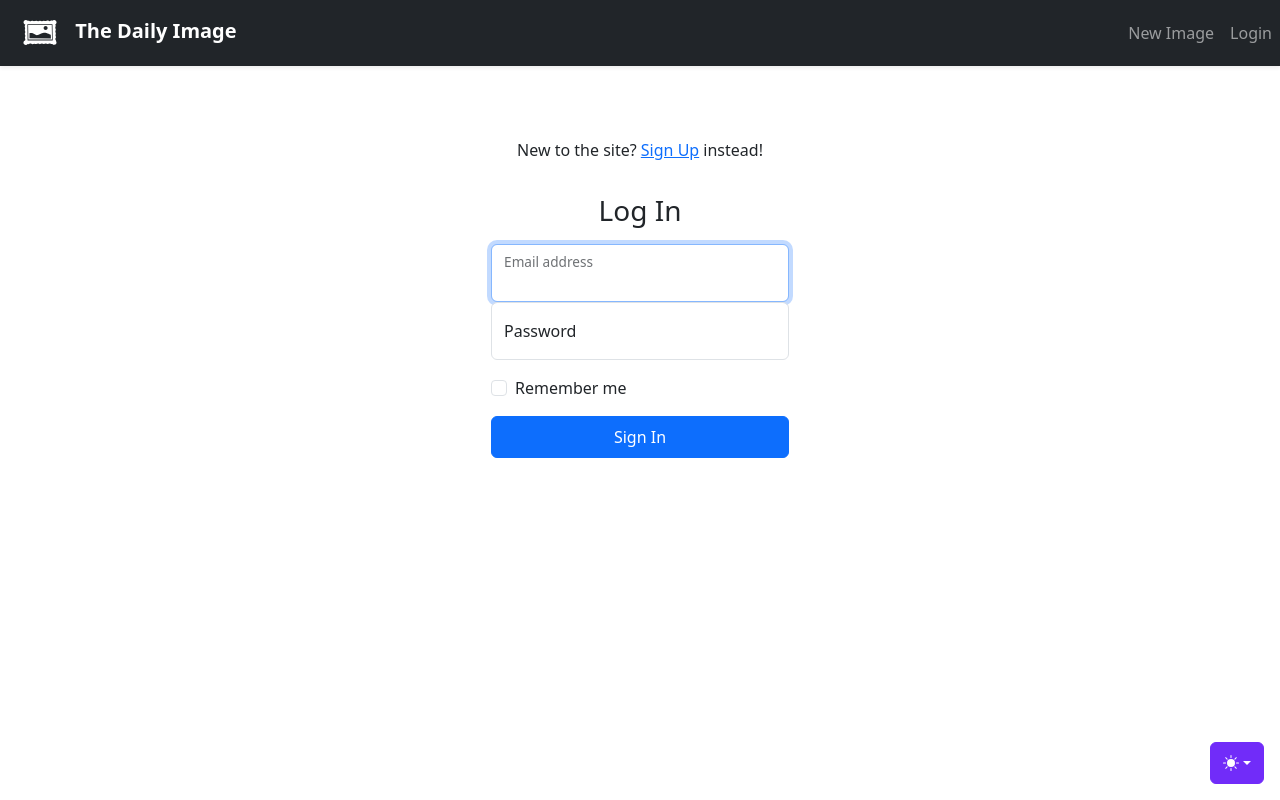
After one commit to gypsytearss/the-daily-image, a Flask app: page /login in a window 1280 px wide. The commit adds this page. Run offline with Flask 3, Linux system fonts and the light colour scheme.

Commit message:
wip on database + auth

```diff
--- /dev/null
+++ b/app/main.py
@@ -0,0 +1,12 @@
+from flask import Blueprint, render_template
+from . import db
+
+main = Blueprint("main", __name__)
+
+@main.route("/")
+def index():
+    return render_template("index.html")
+
+@main.route("/profile")
+def profile():
+    return render_template("profile.html")
--- /dev/null
+++ b/app/user.py
@@ -0,0 +1,58 @@
+from flask import Blueprint, flash, redirect, render_template, request, url_for
+from werkzeug.security import generate_password_hash, check_password_hash
+
+from .models import User
+from . import db
+
+user = Blueprint('user', __name__)
+
+@user.route('/login')
+def login():
+    return render_template("login.html")
+
+@user.route('/login', methods=['POST'])
+def login_post():
+    email = request.form.get('email')
+    password = request.form.get('password')
+    remember = True if request.form.get('remember') else False
+
+    user = User.query.filter_by(email=email).first()
+
+    # check if the user actually exists
+    # take the user-supplied password, hash it, and compare it to the hashed password in the database
+    if not user or not check_password_hash(user.password, password):
+        flash('Please check your login details and try again.')
+        return redirect(url_for('user.login')) # if the user doesn't exist or password is wrong, reload the page
+
+    # if the above check passes, then we know the user has the right credentials
+    return redirect(url_for('main.profile'))
+
+@user.route('/signup')
+def signup():
+    return render_template("signup.html")
+
+@user.route('/signup', methods=["POST"])
+def signup_post():
+    # code to validate and add user to database goes here
+    email = request.form.get('inputEmail')
+    name = request.form.get('inputName')
+    password = request.form.get('inputPassword')
+
+    user = User.query.filter_by(email=email).first() # if this returns a user, then the email already exists in database
+
+    if user: # if a user is found, we want to redirect back to signup page so user can try again
+        flash('Email address already exists')
+        return redirect(url_for('auth.signup'))
+
+    # create a new user with the form data. Hash the password so the plaintext version isn't saved.
+    new_user = User(email=email, name=name, password=generate_password_hash(password, method='sha256'))
+
+    # add the new user to the database
+    db.session.add(new_user)
+    db.session.commit()
+
+    return redirect(url_for('user.login'))
+
+@user.route('/logout')
+def logout():
+    return render_template("logout.html")
--- a/templates/base.html
+++ b/templates/base.html
@@ -62,6 +62,16 @@
         -webkit-overflow-scrolling: touch;
       }
 
+      .navbar-collapse {
+        text-align: end;
+      }
+
+      ul.navbar-nav {
+        text-align: start;
+        justify-content: right;
+        /* display: inline; */
+      }
+
       .btn-bd-primary {
         --bd-violet-bg: #712cf9;
         --bd-violet-rgb: 112.520718, 44.062154, 249.437846;
@@ -89,6 +99,11 @@
         margin-left: 20px;
         margin-right: 10px;
         /* padding-left: 40px; */
+      }
+
+      .form-signin {
+        max-width: 330px;
+        padding: 1rem;
       }
     </style>
 
@@ -147,23 +162,27 @@
       </div>
 
     <nav class="navbar navbar-expand-md navbar-dark bg-dark shadow-sm">
-        <a class="navbar-brand" href="{{ url_for('index') }}">
+        <a class="navbar-brand" href="{{ url_for('main.index') }}">
           <img id="logo" src="{{ url_for('static', filename='camera_icon.svg') }}" alt="logo">
           <strong>The Daily Image</strong>
         </a>
-        <button class="navbar-toggler" type="button" data-toggle="collapse" data-target="#navbarNav" aria-controls="navbarNav" aria-expanded="false" aria-label="Toggle navigation">
-            <span class="navbar-toggler-icon"></span>
-        </button>
-        <div class="collapse navbar-collapse" id="navbarNav">
-            <ul class="navbar-nav">
+        <div class="collapse navbar-collapse justify-content-end" id="navbarNav">
+          <ul class="navbar-nav ms-auto">
             <li class="nav-item active">
-                <a class="nav-link" href="#">About</a>
+              <a class="nav-link" href="#">New Image</a>
             </li>
-            </ul>
+            <li class="nav-item active">
+              <a class="nav-link" href="{{ url_for('user.login') }}">Login</a>
+            </li>
+          </ul>
+          <!-- <a href="#">fart</a> -->
         </div>
     </nav>
     <div class="container">
+      <center>
+        <br><br><br>
         {% block content %} {% endblock %}
+      </center>
     </div>
 
     <!-- Optional JavaScript -->
--- a/templates/index.html
+++ b/templates/index.html
@@ -1,12 +1,11 @@
 {% extends 'base.html' %}
 
 {% block content %}
-<center>
-    <br><br><br>
+
 <h1>{% block title %} A daily exercise to see things with new eyes. {% endblock %}</h1>
     <br><br>
 <p>Dedicate 5 minutes each day to really notice the details of the world around you.</p>
 <p>Each exercise you will be presented with a new random image and a timer for 5 minutes. During this period, write down all of the detail that you can see in the image. From foreground to background. From obvious to detail. From objective to emotional response.</p>
 <p>The goal of the exercise is to refresh and renew your lens to the world.</p>
-</center>
+
 {% endblock %}
--- /dev/null
+++ b/templates/login.html
@@ -0,0 +1,32 @@
+{% extends 'base.html' %}
+
+{% block content %}
+
+    <p>New to the site? <a href="{{ url_for('user.signup') }}">Sign Up</a> instead!</p>
+
+    <main class="form-signin w-100 m-auto">
+        {% with messages = get_flashed_messages() %}
+        {% if messages %}
+            <div class="notification is-danger">
+                {{ messages[0] }}.</a>.
+            </div>
+        {% endif %}
+        {% endwith %}
+    <form method="POST" action="/login">
+        <h1 class="h3 mb-3 fw-normal">Log In</h1>
+        <div class="form-floating">
+            <input type="email" id="inputEmail" class="form-control" placeholder="Email address" required="" autofocus="">
+            <label for="inputEmail" class="sr-only">Email address</label>
+        </div>
+        <div class="form-floating">
+            <input type="password" id="inputPassword" class="form-control" placeholder="Password" required="">
+            <label for="inputPassword" class="sr-only">Password</label>
+        </div>
+        <div class="form-check text-start my-3">
+            <input class="form-check-input" type="checkbox" value="remember-me" id="flexCheckDefault">
+            <label class="form-check-label" for="flexCheckDefault">Remember me</label>
+        </div>
+        <button class="btn btn-primary w-100 py-2" type="submit">Sign In</button>
+    </form>
+    </main>
+{% endblock %}
```
Also changed, not shown: app.py (deleted, +0 -7 lines), app/__init__.py (added, +24 -0 lines), app/models.py (added, +7 -0 lines), templates/profile.html (added, +7 -0 lines), templates/signup.html (added, +30 -0 lines).
